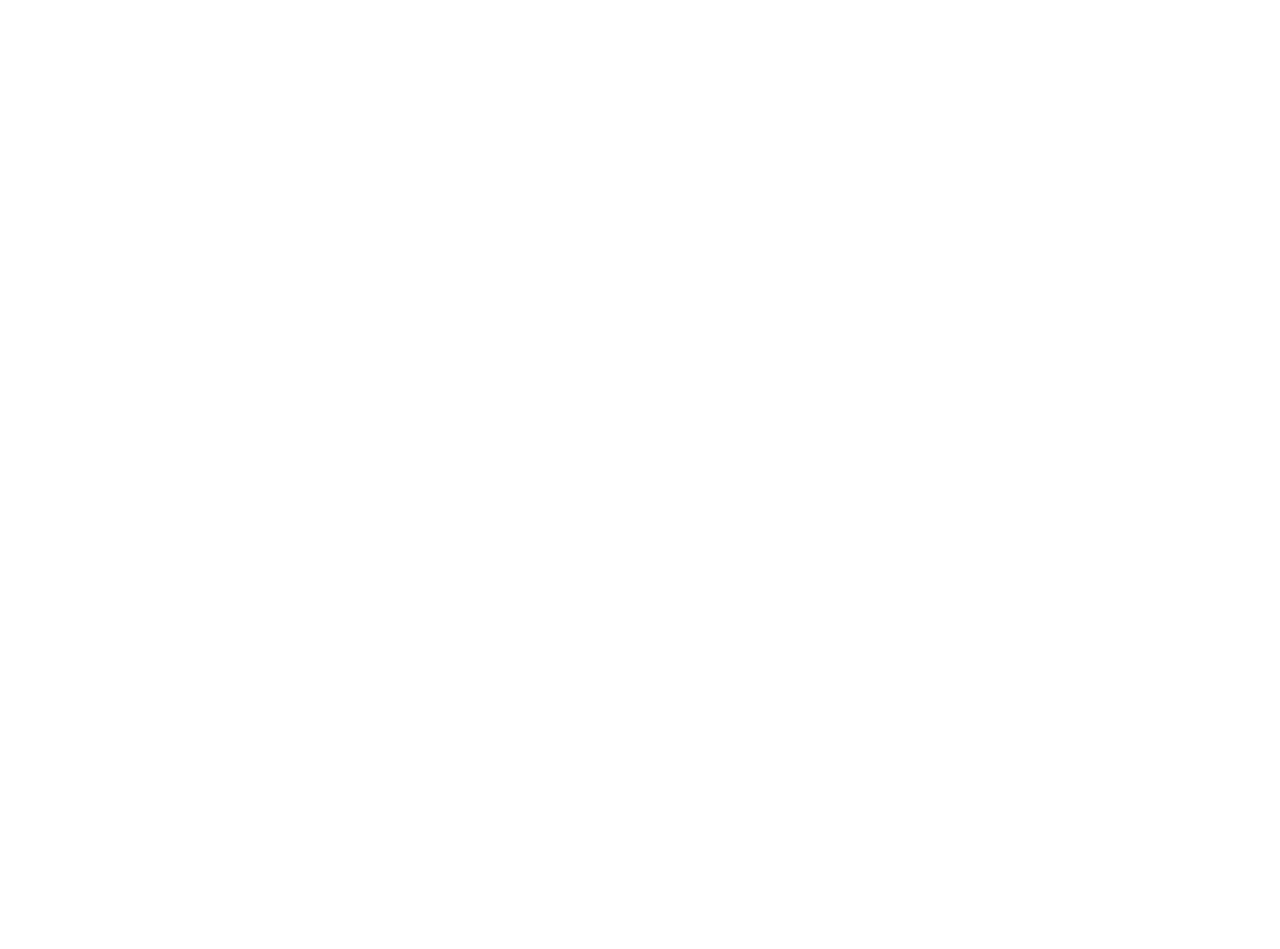
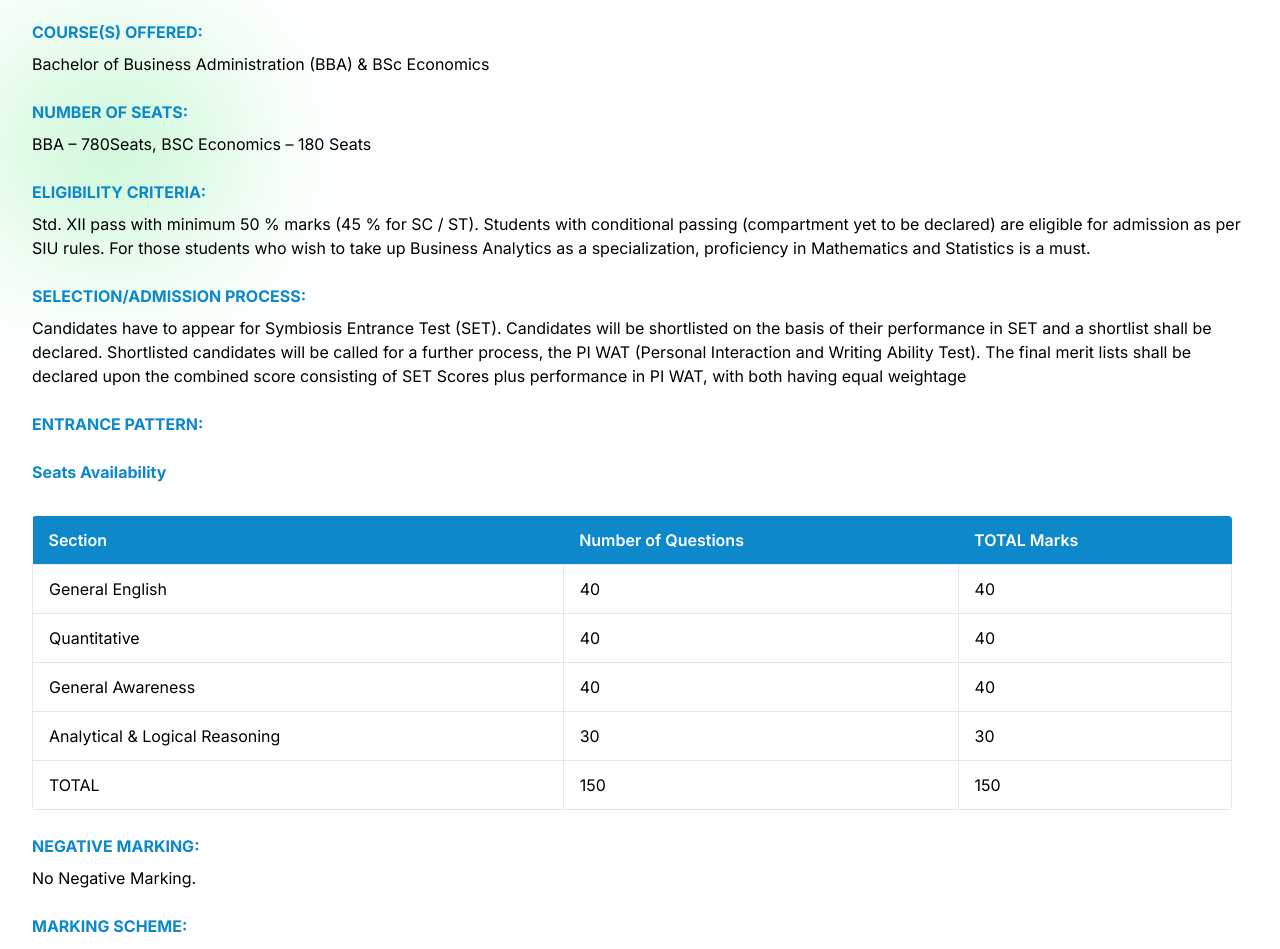
Before and after one commit to Team-Engineers/temple-of-learning-new, a React (Create React App) app: page /symbiosis-management in a window 1280 px wide. Before the commit this address had no page. Shown: the part 140-1089 px from the top of the page. Before the commit the page ends 800 px from the top, so only its background shows below. Built offline with nearby package versions, Linux system fonts and the light colour scheme.

Commit message:
Added Symbiosis page

```diff
--- a/src/App.js
+++ b/src/App.js
@@ -13,6 +13,7 @@
 import Login from "./pages/Login/Login";
 import Contact from "./pages/contacts/Contact";
 import IIMBodhgaya from "./pages/Courses/IIM-Bodhgaya/IIMBodhgaya";
+import Symbiosis from "./pages/Courses/Symbiosis/Symbiosis";
 
 function App() {
   return (
@@ -30,6 +31,7 @@
         <Route path="/iim-rohtak" element={<Rohtak />} />
         <Route path="/iim-indore" element={<Indore />} />
         <Route path="/iim-jammu" element={<Jammu/>} />
+        <Route path= "/symbiosis-management" element={<Symbiosis/>}/>
       </Routes>
     </Router>
   );
--- a/src/pages/Courses/IIM-Bodhgaya/IIMBodhgaya.jsx
+++ b/src/pages/Courses/IIM-Bodhgaya/IIMBodhgaya.jsx
@@ -60,7 +60,7 @@
     <div className="main max-w-[1280px] mx-auto relative overflow-hidden text-left text-base text-steelblue-200 font-inter">
       <div className="bg-[#C4F7D1] absolute inset-0 z-[-1] filter blur-[75px] w-56 h-48 border-black top-32 "></div>
       <div className="relative ">
-        <p className="mt-8 ml-8 text-4xl font-semibold underline-offset-2">IIM Ranchi, IPM</p>
+        <p className="mt-8 ml-8 text-4xl font-semibold underline-offset-2">IIM Bodhgaya, IPM</p>
       </div>
       {courses.map((course, index) => (
         <div key={index} className="mt-6 ml-8 mr-8 justify-center">
--- /dev/null
+++ b/src/pages/Courses/Symbiosis/Symbiosis.jsx
@@ -0,0 +1,123 @@
+import {useState} from 'react'
+import { Link } from 'react-router-dom';
+import Navbar from '../../../components/Navbar/Navbar'
+import Footer from '../../../components/footer/Footer';
+
+const Symbiosis = () => {
+
+    const [courses] = useState([
+        {
+          title: "COURSE(S) OFFERED:",
+          description: "Bachelor of Business Administration (BBA) & BSc Economics",
+        },
+        {
+          title: "NUMBER OF SEATS:",
+          description: "BBA – 780Seats, BSC Economics – 180 Seats",
+        },
+        {
+          title: "ELIGIBILITY CRITERIA: ",
+          description: "Std. XII pass with minimum 50 % marks (45 % for SC / ST). Students with conditional passing (compartment yet to be declared) are eligible for admission as per SIU rules. For those students who wish to take up Business Analytics as a specialization, proficiency in Mathematics and Statistics is a must.",
+        },
+        {
+            title: "SELECTION/ADMISSION PROCESS:",
+            description: "Candidates have to appear for Symbiosis Entrance Test (SET). Candidates will be shortlisted on the basis of their performance in SET and a shortlist shall be declared. Shortlisted candidates will be called for a further process, the PI WAT (Personal Interaction and Writing Ability Test). The final merit lists shall be declared upon the combined score consisting of SET Scores plus performance in PI WAT, with both having equal weightage",
+          },
+          {
+            title: "ENTRANCE PATTERN:",
+            description: "",
+          },
+          {
+            title: "Seats Availability",
+            description: "",
+          },
+
+      ]);
+      const [otherInfo] = useState([
+        {
+            title: "NEGATIVE MARKING:",
+            description: "No Negative Marking.",
+        },
+        {
+            title: "MARKING SCHEME:",
+            description: "+1 for correct answer",
+        },
+        {
+            title: "EXPECTED ENTRANCE DATE:",
+            description: "MAY 1st Week",
+        },
+    ]);
+
+  return (
+   <div className="">
+      <div>
+        <Navbar/>
+      </div>
+      <div className="main max-w-[1280px] mx-auto relative overflow-hidden text-left text-base text-steelblue-200 font-inter">
+        <div className="bg-[#C4F7D1] absolute inset-0 z-[-1] filter blur-[75px] w-56 h-48 border-black top-32 ">
+        </div>
+        <div className="relative ">
+          <p className=" mt-8 ml-8 text-4xl font-semibold underline-offset-2">Symbiosis Center for Management </p>
+        </div>
+        {courses.map((course, index) => (
+          <div key={index} className="mt-6 ml-8 mr-8 justify-center">
+            <b className='text-[#0D88CB]'>{course.title}</b>
+            <span className="block mt-2">{course.description}</span>
+          </div>
+        ))}
+
+        <div className="mt-8 ml-8 w-[1200px]">
+            <div className="self-stretch rounded bg-darkslategray overflow-hidden ">
+                <table className="w-full ">
+                    <thead>
+                        <tr className="bg-[#0D88CB] text-white">
+                            <th className="py-3 px-4 font-semibold">Section</th>
+                            <th className="py-3 px-4 font-semibold">Number of Questions</th>
+                            <th className="py-3 px-4 font-semibold">TOTAL Marks</th>
+                        </tr>
+                    </thead>
+                    <tbody>
+                        <tr className="">
+                            <td className="border-t border-solid border-steelblue-100 border-l py-3 px-4">General English</td>
+                            <td className="border-t border-solid border-steelblue-100 border-l py-3 px-4">40</td>
+                            <td className="border-t border-solid border-steelblue-100 border-l border-r py-3 px-4">40</td>
+                        </tr>
+                        <tr className="">
+                            <td className="border-t border-solid border-steelblue-100 border-l py-3 px-4">Quantitative</td>
+                            <td className="border-t border-solid border-steelblue-100 border-l py-3 px-4">40</td>
+                            <td className="border-t border-solid border-steelblue-100 border-l border-r py-3 px-4">40</td>
+                        </tr>
+                        <tr className="">
+                            <td className="border-t border-solid border-steelblue-100 border-l py-3 px-4">General Awareness</td>
+                            <td className="border-t border-solid border-steelblue-100 border-l py-3 px-4">40</td>
+                            <td className="border-t border-solid border-steelblue-100 border-l border-r py-3 px-4">40</td>
+                        </tr>
+                        <tr className="">
+                            <td className="border-t border-solid border-steelblue-100 border-l py-3 px-4">Analytical & Logical Reasoning</td>
+                            <td className="border-t border-solid border-steelblue-100 border-l py-3 px-4">30</td>
+                            <td className="border-t border-solid border-steelblue-100 border-l border-r py-3 px-4">30</td>
+                        </tr>
+                        <tr className="">
+                            <td className="border-t border-b border-solid border-steelblue-100 border-l py-3 px-4">TOTAL</td>
+                            <td className="border-t  border-b border-solid border-steelblue-100 border-l py-3 px-4">150</td>
+                            <td className="border-t  border-b  border-solid border-steelblue-100 border-l border-r py-3 px-4">150</td>
+                        </tr>
+                    </tbody>
+                </table>
+            </div>
+        </div>
+        {otherInfo.map((info, index) => (
+            <div key={index} className="mt-6 ml-8 ">
+                <b className='text-[#0D88CB]'>{info.title}</b>
+                <span className="block mt-2">{info.description}</span>
+            </div>
+        ))}
+        <div className='flex justify-center mt-6'>
+          <Link to="/login" className="register-button">Register</Link>
+        </div>
+      </div>
+      <Footer/>
+    </div>
+  )
+}
+
+export default Symbiosis
```
Also changed, not shown: src/pages/Courses/Symbiosis/symbiosis.css (added).
